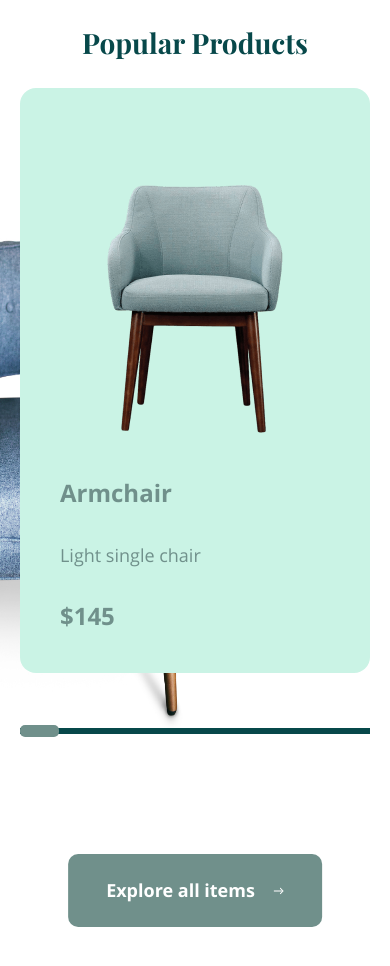
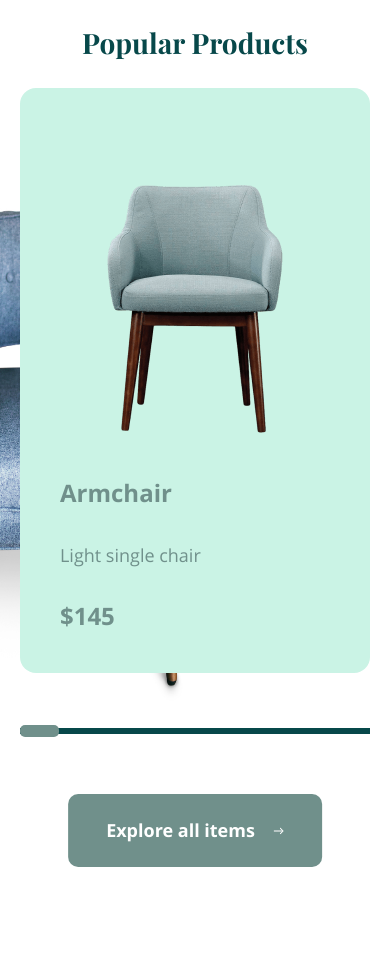
Before and after one commit to firdavs0707/ecommerce-team, a plain HTML site: page index.html in a window 390 px wide. Drawn offline with nearby package versions, Linux system fonts and the light colour scheme; files whose address does not match are found by name.

Commit message:
responsive done2

```diff
--- a/assets/scss/_sections/popular-product.scss
+++ b/assets/scss/_sections/popular-product.scss
@@ -1,3 +1,4 @@
+  @media only screen and (max-width: 1600px){
     .popular-prodcuts{
         position: relative;
         background: url('../img/popular-bg.jpg') no-repeat;
@@ -179,6 +180,12 @@ ul.splide__list {
         background: url('../img/right__arrrow.svg') no-repeat, linear-gradient(to right, #F9D9DA, #F9D9DA);
         background-position: center center;
       }
+  }
+
+
+
+
+
 
 @media only screen and (max-width: 991.98px){
 	.popular-prodcuts{
@@ -210,4 +217,8 @@ ul.splide__list {
         background-size: 365px 604px;
     }
 
+    .popular-btn{
+        margin-top: 60px;
     }
+
+}
```
Also changed, not shown: assets/scss/_sections/popular-product.css, assets/scss/main.css, 2 other files. Lines whose indentation alone changed are shown as unchanged.
